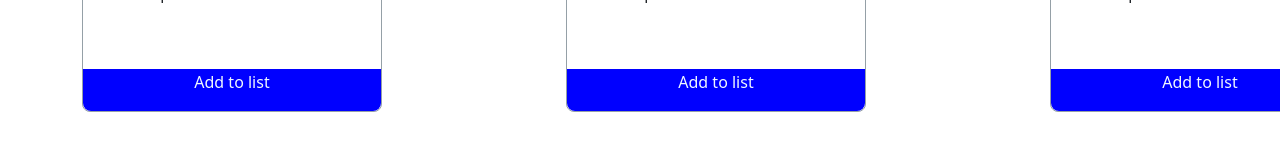
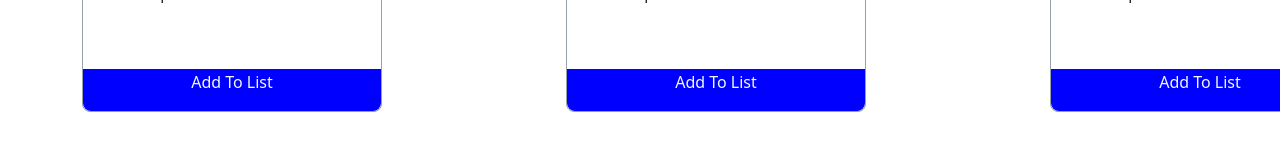
Before and after one commit to Rakib011110/Fitness-Trainer-Dhaka-web-code, a React (Create React App) app: page / in a window 1280 px wide. Shown: the part 560-720 px from the top of the page. Built offline with nearby package versions, Linux system fonts and the light colour scheme.

Commit message:
Add To List add

```diff
--- a/src/Components/Gym/Gym.js
+++ b/src/Components/Gym/Gym.js
@@ -18,7 +18,7 @@ const Gym = (props) => {
                 <h6> Time required : {time}s </h6>
 
             </div>
-            <button onClick={() => handleClickToGym(exercise)} className='btn-list'><p>Add to list </p></button>
+            <button onClick={() => handleClickToGym(exercise)} className='btn-list'><p>Add To List </p></button>
 
 
 
```
